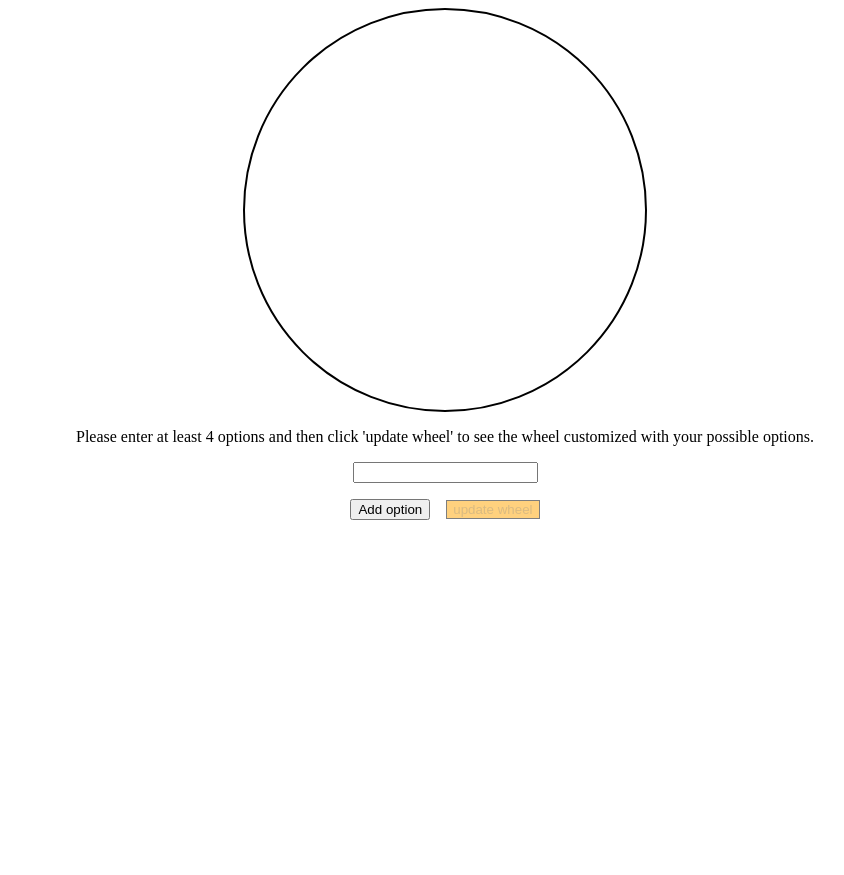
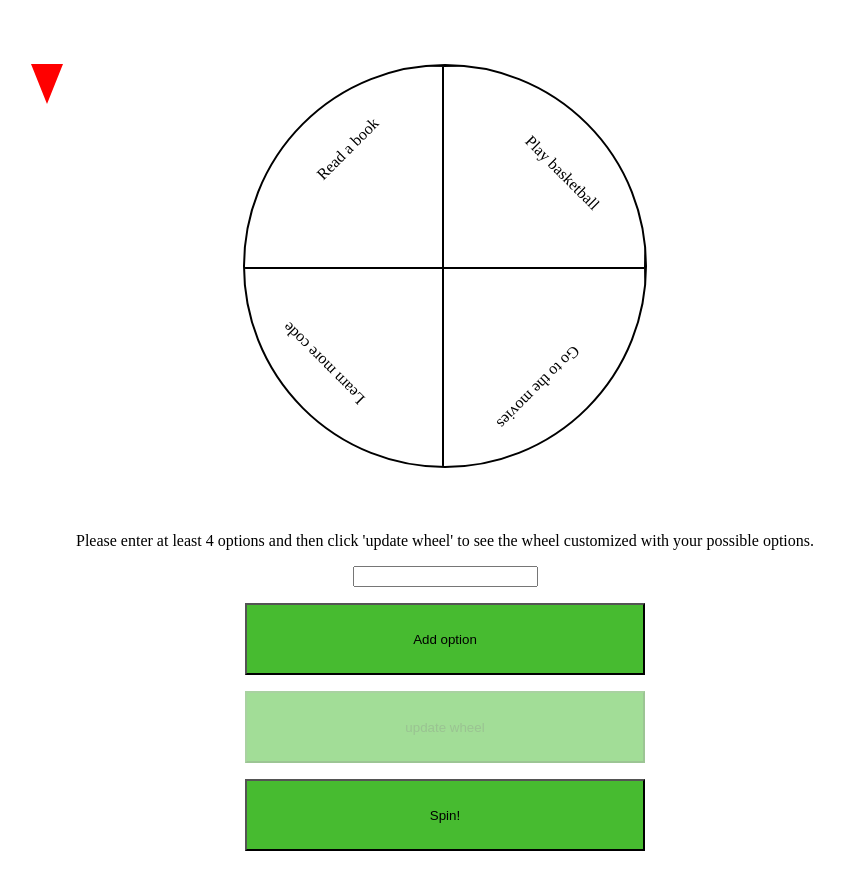
Before and after one commit to camchardukian/decision-wheel, a React (Create React App) app: page / in a window 1280 px wide. Shown: the whole page, without its empty margins (195-1039 px from the left). Before the commit the page ends 800 px from the top, so only its background shows below. Built offline with nearby package versions, Linux system fonts and the light colour scheme.

Commit message:
feature/spin-wheel

```diff
--- a/src/components/Wheel/index.js
+++ b/src/components/Wheel/index.js
@@ -1,13 +1,24 @@
 import React from "react";
 import "./styles.scss";
-const Wheel = ({ options = [] }) => {
+const Wheel = ({ options = [], isWheelSpinning = false }) => {
+  if (options.length < 4) {
+    options = [
+      "Play basketball",
+      "Go to the movies",
+      "Learn more code",
+      "Read a book"
+    ];
+  }
   return (
-    <div className="wheel">
+    <div className="wheel-container">
+      <div className="pointer"></div>
+      <div className={`wheel rotating ${!isWheelSpinning && "stop-rotating"}`}>
         {options.map((optionName, index) => {
           const degreesToRotate = (360 / options.length) * index;
           const degreesToSkew = 90 - 360 / options.length;
           return (
             <div
+              key={index}
               className="wheel-single-option"
               style={{
                 transform: `rotate(${degreesToRotate}deg) skewY(${degreesToSkew *
@@ -31,6 +42,7 @@ const Wheel = ({ options = [] }) => {
           );
         })}
       </div>
+    </div>
   );
 };
 
--- a/src/components/Wheel/styles.scss
+++ b/src/components/Wheel/styles.scss
@@ -1,3 +1,16 @@
+.wheel-container {
+  width: 404px;
+  margin: 64px auto;
+  .pointer {
+    top: 64px;
+    left: 226px;
+    position: absolute;
+    margin: 0 auto;
+    border-left: 16px solid transparent;
+    border-right: 16px solid transparent;
+    border-top: 40px solid #f00;
+    z-index: 5;
+  }
   .wheel {
     border: 2px solid black;
     border-radius: 50%;
@@ -24,3 +37,15 @@
       }
     }
   }
+}
+.rotating {
+  animation: rotating 1.3s linear infinite;
+}
+@keyframes rotating {
+  100% {
+    transform: rotate(360deg);
+  }
+}
+.stop-rotating {
+  animation-play-state: paused;
+}
--- a/src/containers/WheelPage/index.js
+++ b/src/containers/WheelPage/index.js
@@ -5,6 +5,7 @@ const WheelPage = () => {
   const [wheelOptions, setWheelOptions] = useState([]);
   const [numberOfInputs, setNumberOfInputs] = useState([""]);
   const [inputFields, setInputFields] = useState([{}]);
+  const [isWheelSpinning, setIsWheelSpinning] = useState(false);
   const isSubmitBtnDisabled = Object.values(inputFields).length < 4;
   const handleAddOption = e => {
     e.preventDefault();
@@ -25,9 +26,22 @@ const WheelPage = () => {
       return Object.values(inputFields);
     });
   };
+  const handleSpinWheel = () => {
+    setIsWheelSpinning(true);
+    window.scrollTo(0, 0);
+    let randomInterval = Math.random() * 10000;
+    if (randomInterval < 2500) {
+      while (randomInterval < 2500) {
+        randomInterval = Math.random() * 10000;
+      }
+    }
+    setTimeout(() => {
+      setIsWheelSpinning(false);
+    }, randomInterval);
+  };
   return (
     <div>
-      <Wheel options={wheelOptions} />
+      <Wheel options={wheelOptions} isWheelSpinning={isWheelSpinning} />
       <form onSubmit={handleSubmit}>
         <div className="instructions-text">
           Please enter at least 4 options and then click 'update wheel' to see
@@ -43,6 +57,7 @@ const WheelPage = () => {
             ></input>
           );
         })}
+        <div className="btns-container">
           <button
             type="button"
             className="add-option-btn"
@@ -57,6 +72,14 @@ const WheelPage = () => {
           >
             update wheel
           </button>
+          <button
+            className="spin-btn"
+            disabled={isWheelSpinning}
+            onClick={handleSpinWheel}
+          >
+            {isWheelSpinning ? "Already spinning" : "Spin!"}
+          </button>
+        </div>
       </form>
     </div>
   );
--- a/src/containers/WheelPage/styles.scss
+++ b/src/containers/WheelPage/styles.scss
@@ -8,16 +8,21 @@ form {
     display: block;
     margin: 0px auto 16px;
   }
-
-  .add-option-btn {
-    margin: 0px 16px 16px 0px;
-  }
-
-  .update-wheel-btn {
-    border: 1px solid rgb(0, 0, 0);
-    background-color: orange;
-  }
-  .update-wheel-btn:disabled {
-    opacity: 50%;
+  .btns-container {
+    display: flex;
+    flex-direction: column;
+    button {
+      width: 100%;
+      max-width: 400px;
+      height: 72px;
+      background-color: rgb(71, 187, 48);
+      margin: 0px auto 16px;
+    }
+    .update-wheel-btn:disabled {
+      opacity: 50%;
+    }
+    .spin-btn:disabled {
+      opacity: 50%;
+    }
   }
 }
```
Lines whose indentation alone changed are shown as unchanged.
